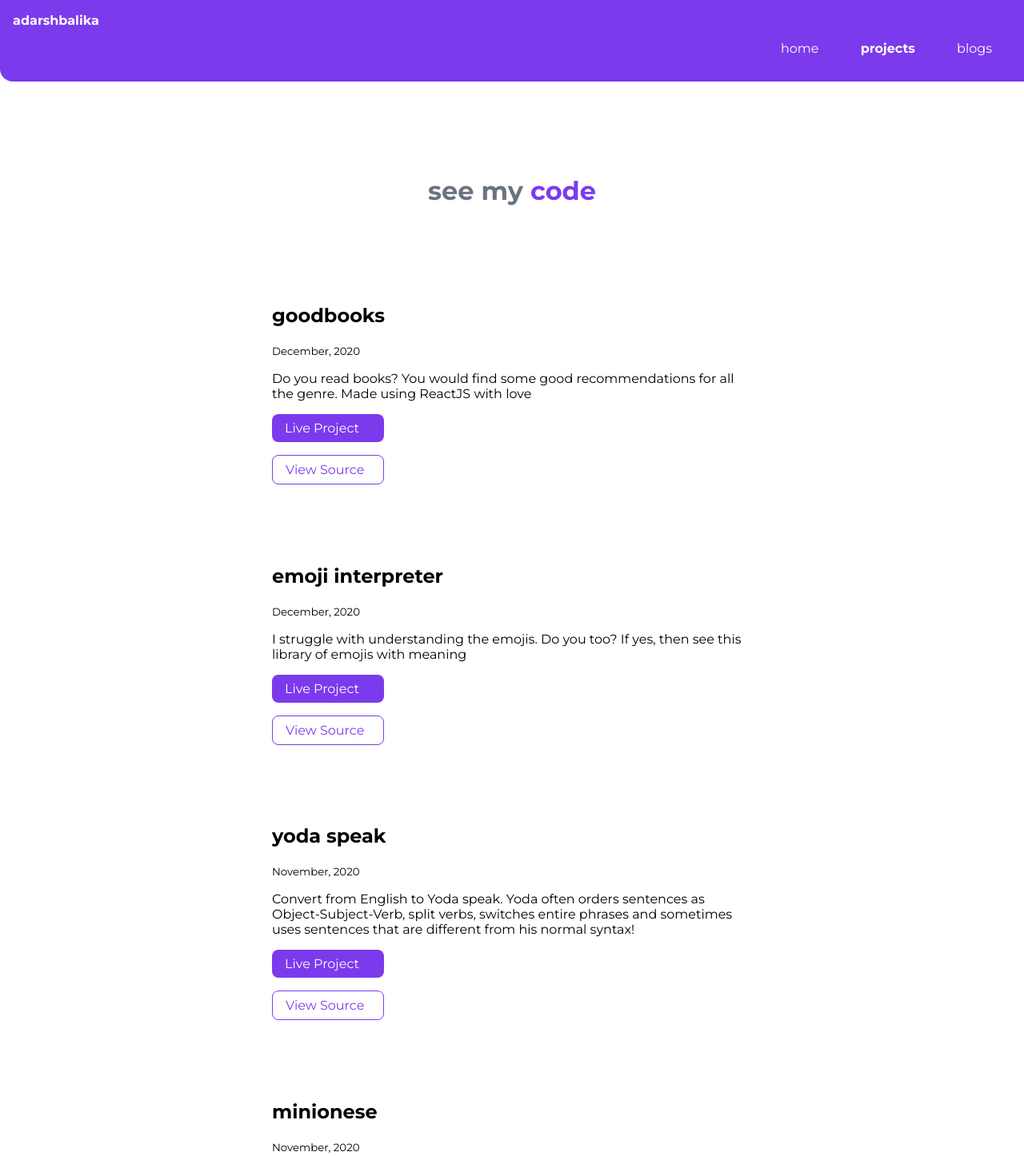
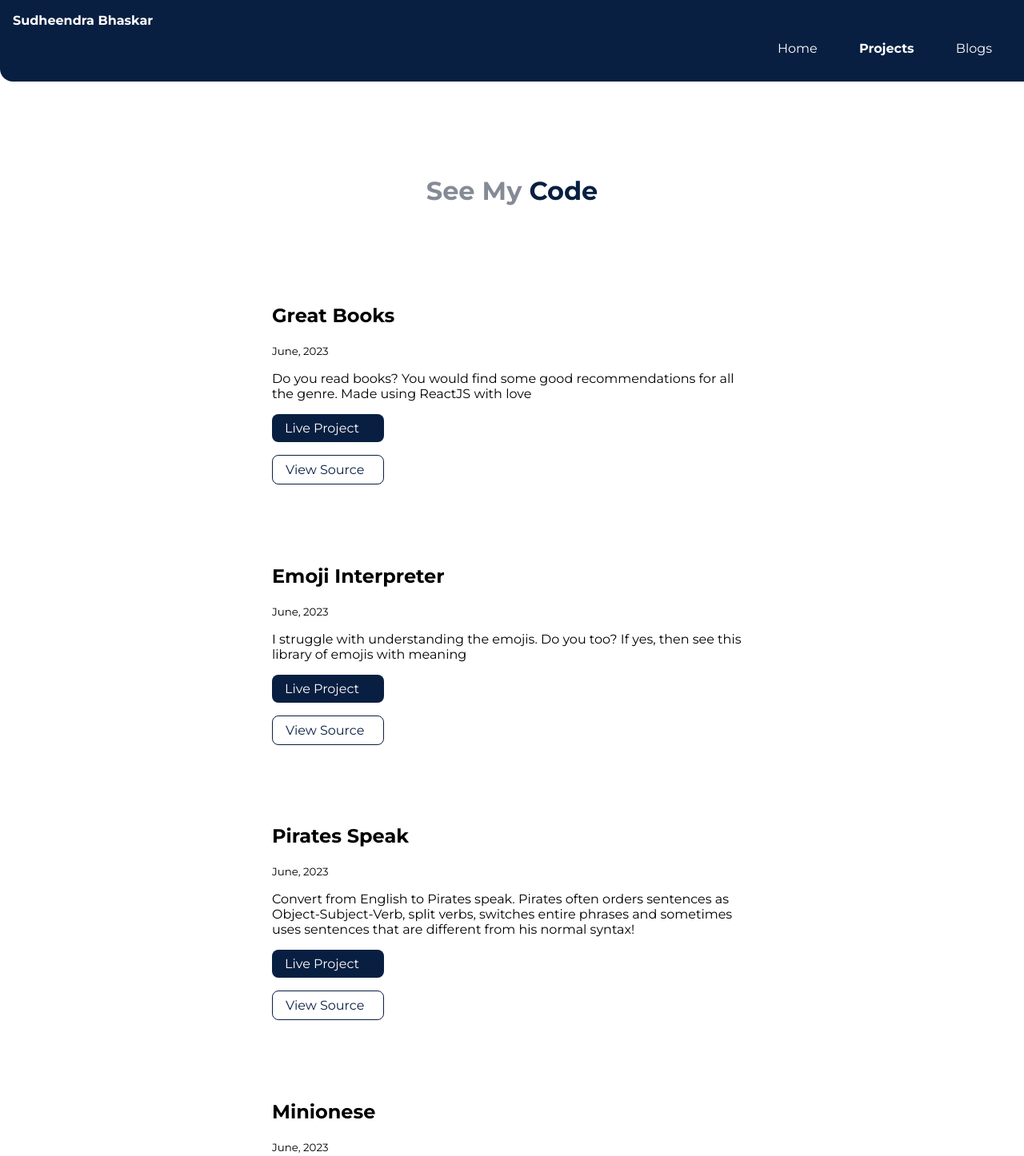
Before and after one commit to sudheebhaskar/Portfolio-Website, a plain HTML site: page projects.html in a window 1280 px wide. Shown: the top 1446 px of the page at 80% size. Drawn offline with Linux system fonts and the light colour scheme.

Commit message:
initial commit

```diff
--- a/projects.html
+++ b/projects.html
@@ -4,37 +4,37 @@
     <meta charset="UTF-8">
     <meta name="viewport" content="width=device-width, initial-scale=1.0">
     <link href="styles.css" rel="stylesheet" />
-    <title>projects | adarshbalika</title>
+    <title>Projects | Sudheendra Bhaskar</title>
 </head>
 <body>
     <nav class="navigation container">
-        <div class="nav-brand">adarshbalika</div>
+        <div class="nav-brand">Sudheendra Bhaskar</div>
         <ul class="list-non-bullet nav-pills">
             <li class="list-item-inline">
-                <a class="link" href="/">home</a>
+                <a class="link" href="/">Home</a>
             </li>
             <li class="list-item-inline">
-                <a class="link link-active" href="/projects.html">projects</a>
+                <a class="link link-active" href="/projects.html">Projects</a>
             </li>
             <li class="list-item-inline">
-                <a class="link" href="/blogs.html">blogs</a>
+                <a class="link" href="/blogs.html">Blogs</a>
             </li>
         </ul>
     </nav>
 
     <header class="hero">
-        <h1 class="hero-heading">see my <span class="heading-inverted"> code</span></h1>
+        <h1 class="hero-heading">See My <span class="heading-inverted"> Code</span></h1>
     </header>
 
     <ul class="list-non-bullet">
 
         <li>
             <article class="showcase-list container container-center ">
-                <h1>goodbooks</h1>
-            <small>December, 2020</small>
+                <h1>Great Books</h1>
+            <small>June, 2023</small>
             <p>Do you read books? You would find some good recommendations for all the genre. Made using ReactJS with love</p>
 
-            <a class="link link-primary" href="https://hiq3h.csb.app/">Live Project</a>
+            <a class="link link-primary" href="https://g8wnzq.csb.app/">Live Project</a>
             <a class="link link-secondary" href="https://github.com/tanaypratap/neogcamp-lesson-five-assignments">View Source</a>
 
             </article>
@@ -43,8 +43,8 @@
 
         <li>
             <article class="showcase-list container container-center ">
-                <h1>emoji interpreter</h1>
-            <small>December, 2020</small>
+                <h1>Emoji Interpreter</h1>
+            <small>June, 2023</small>
             <p>I struggle with understanding the emojis. Do you too? If yes, then see this library of emojis with meaning</p>
 
             <a class="link link-primary" href="https://l4w0y.csb.app/">Live Project</a>
@@ -56,9 +56,9 @@
 
         <li>
             <article class="showcase-list container container-center ">
-                <h1>yoda speak</h1>
-            <small>November, 2020</small>
-            <p>Convert from English to Yoda speak. Yoda often orders sentences as Object-Subject-Verb, split verbs, switches entire phrases and sometimes uses sentences that are different from his normal syntax!</p>
+                <h1>Pirates Speak</h1>
+            <small>June, 2023</small>
+            <p>Convert from English to Pirates speak. Pirates often orders sentences as Object-Subject-Verb, split verbs, switches entire phrases and sometimes uses sentences that are different from his normal syntax!</p>
 
             <a class="link link-primary" href="assignments.html">Live Project</a>
             <a class="link link-secondary" href="assignments.html">View Source</a>
@@ -69,8 +69,8 @@
 
         <li>
             <article class="showcase-list container container-center ">
-                <h1>minionese</h1>
-            <small>November, 2020</small>
+                <h1>Minionese</h1>
+            <small>June, 2023</small>
             <p>Are you a fan of minions? Did you know that the gibberish they say is an actual language. Use the translator to convert your text from English to Minion speak or Banana language.</p>
 
             <a class="link link-primary" href="https://github.com/tanaypratap/neogcamp-banana-speak">Live Project</a>
@@ -82,9 +82,9 @@
 
         <li>
             <article class="showcase-list container container-center ">
-                <h1>how well do you know me?</h1>
-                <small>November, 2020</small>
-                <p>A CLI app built with <strong>nodeJS</strong>. You can send this to your friends and find out who really knows you</p>
+                <h1>How well do you know Pokemon?</h1>
+                <small>June, 2023</small>
+                <p>A CLI app built with <strong>nodeJS</strong>. You can send this to your friends and find out who really knows about the Pokemon</p>
 
                 <a class="link link-primary" href="https://repl.it/@tanaypratap/end-game?embed=true">Live Project</a>
                 <a class="link link-secondary" href="https://github.com/tanaypratap/neogcamp-cli-project-1">View Source</a>
@@ -94,9 +94,9 @@
 
         <li>
             <article class="showcase-list container container-center ">
-                <h1>are you a marvel fan?</h1>
-            <small>November, 2020</small>
-            <p>Do you know marvel cinematic universe? Let's play a quiz and see.</p>
+                <h1>Are you a movie fan?</h1>
+            <small>June, 2023</small>
+            <p>Do you know Christopher Nolan's cinematic universe? Let's play a quiz and see.</p>
 
             <a class="link link-primary" href="https://repl.it/@tanaypratap/quiz-on-marvel?embed=true">Live Project</a>
             <a class="link link-secondary" href="https://github.com/tanaypratap/neogcamp-quiz-on-marvel">View Source</a>
--- a/styles.css
+++ b/styles.css
@@ -1,9 +1,9 @@
 @import url('https://fonts.googleapis.com/css2?family=Montserrat:wght@400;700&display=swap');
 
 :root {
-    --primary-color: #7C3AED;
+    --primary-color: #081f41;
     --off-white: #F3F4F6;
-    --dark-gray: #6B7280;
+    --dark-gray: #858b96;
 }
 
 body {
```
